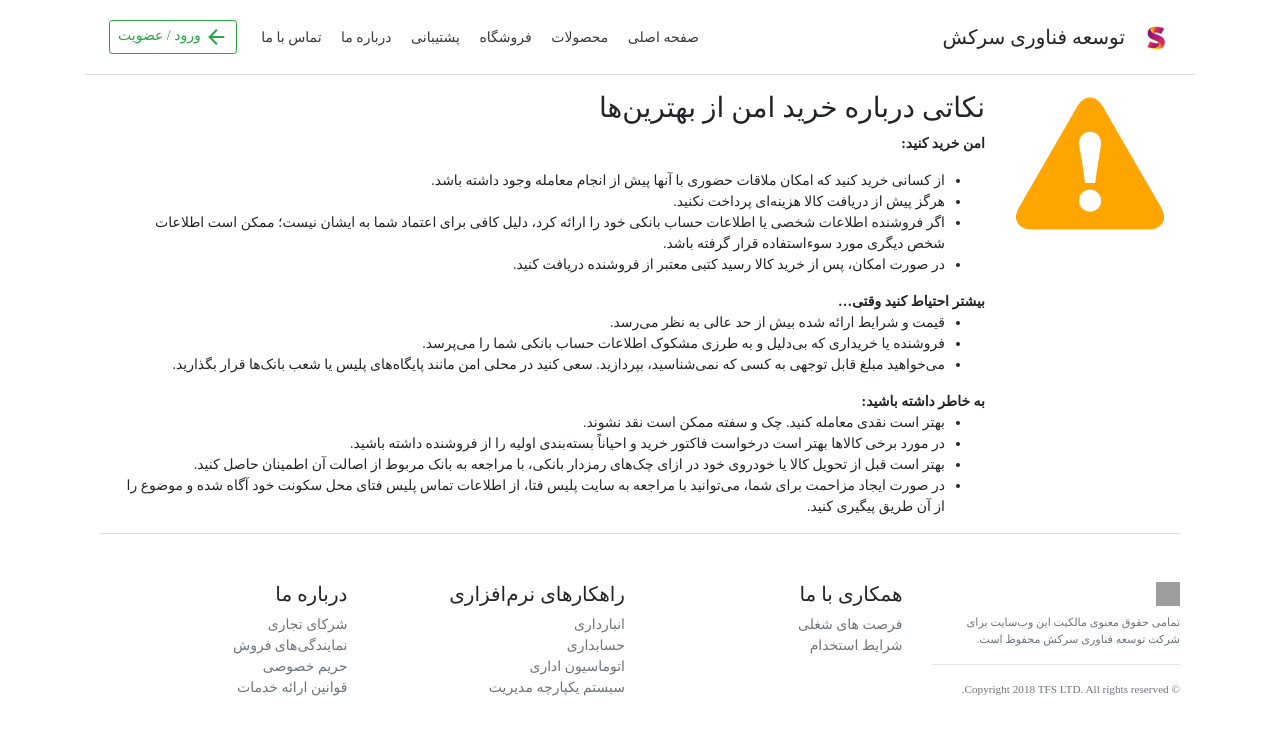
After one commit to morrning/mainSite, a Symfony app: template templates/findBest/safetyNotice.html.twig in a window 1280 px wide. The commit adds this page. Shown: the top 735 px of the page. Run offline with Twig, Linux system fonts and the light colour scheme; the template is opened without the code that fills it, so the values that code supplies are empty; some libraries are stand-ins or nearby versions; some web fonts are replaced; grey boxes are pictures that could not be loaded.

Commit message:
start new working

```diff
--- a/composer.json
+++ b/composer.json
@@ -4,7 +4,9 @@
     "require": {
         "php": "^7.1.3",
         "ext-iconv": "*",
+        "friendsofsymfony/jsrouting-bundle": "^2.2",
         "sensio/framework-extra-bundle": "^5.1",
+        "symfony/apache-pack": "^1.0",
         "symfony/asset": "^4.1",
         "symfony/console": "^4.1",
         "symfony/expression-language": "^4.1",
--- a/config/bundles.php
+++ b/config/bundles.php
@@ -14,6 +14,5 @@ return [
     Symfony\Bundle\DebugBundle\DebugBundle::class => ['dev' => true, 'test' => true],
     Symfony\Bundle\MakerBundle\MakerBundle::class => ['dev' => true],
     Symfony\Bundle\WebServerBundle\WebServerBundle::class => ['dev' => true],
-    FOS\CKEditorBundle\FOSCKEditorBundle::class => ['all' => true],
     FOS\JsRoutingBundle\FOSJsRoutingBundle::class => ['all' => true],
 ];
--- /dev/null
+++ b/config/routes/fos_js_routing.yaml
@@ -0,0 +1,2 @@
+fos_js_routing:
+    resource: "@FOSJsRoutingBundle/Resources/config/routing/routing.xml"
--- /dev/null
+++ b/templates/findBest/safetyNotice.html.twig
@@ -0,0 +1,42 @@
+{% extends 'base.html.twig' %}
+
+{% block title %}خرید امن از بهترین‌ها{% endblock %}
+
+{% block body %}
+    <div class="row">
+
+        <div class="col-2 text-center">
+            <img src="{{ asset('images/alert-icon.png') }}" class="img-fluid">
+        </div>
+        <div class="col-10">
+            <h3>نکاتی درباره خرید امن از بهترین‌ها</h3>
+            <p>
+                <b>امن خرید کنید:</b>
+                <br>
+                <ul>
+                    <li>از کسانی خرید کنید که امکان ملاقات حضوری با آنها پیش از انجام معامله وجود داشته باشد.</li>
+                    <li>هرگز پیش از دریافت کالا هزینه‌ای پرداخت نکنید.</li>
+                    <li>اگر فروشنده اطلاعات شخصی یا اطلاعات حساب بانکی خود را ارائه کرد،‌ دلیل کافی برای اعتماد شما به ایشان نیست؛ ممکن است اطلاعات شخص دیگری مورد سوء‌استفاده قرار گرفته باشد.</li>
+                    <li>در صورت امکان، پس از خرید کالا رسید کتبی معتبر از فروشنده دریافت کنید.</li>
+                </ul>
+
+                <b>بیشتر احتیاط کنید وقتی…</b>
+
+            <ul>
+                <li>قیمت و شرایط ارائه شده بیش از حد عالی به نظر می‌رسد.</li>
+                <li>فروشنده یا خریداری که بی‌دلیل و به طرزی مشکوک اطلاعات حساب بانکی شما را می‌پرسد.</li>
+                <li>می‌خواهید مبلغ قابل توجهی به کسی که نمی‌شناسید، بپردازید. سعی کنید در محلی امن مانند پایگاه‌های پلیس یا شعب بانک‌ها قرار بگذارید.</li>
+            </ul>
+
+            <b>به خاطر داشته باشید:</b>
+            <ul>
+                <li>بهتر است نقدی معامله کنید. چک و سفته ممکن است نقد نشوند.</li>
+                <li>در مورد برخی کالاها بهتر است درخواست فاکتور خرید و احیاناً بسته‌بندی اولیه را از فروشنده داشته باشید.</li>
+                <li>بهتر است قبل از تحویل کالا یا خودروی خود در ازای چک‌های رمزدار بانکی، با مراجعه به بانک مربوط از اصالت آن اطمینان حاصل کنید.</li>
+                <li>در صورت ایجاد مزاحمت برای شما، می‌توانید با مراجعه به سایت پلیس فتا،‌ از اطلاعات تماس پلیس فتای محل سکونت خود آگاه شده و موضوع را از آن طریق پیگیری کنید.</li>
+            </ul>
+            </p>
+        </div>
+    </div>
+
+{% endblock %}
```
Also changed, not shown: src/Controller/SpecialpagesController.php (+16 -0 lines), templates/findBest/home.html.twig (added, +24 -0 lines), templates/home/index.html.twig (+16 -4 lines), public/.htaccess (added), public/images/alert-icon.png (added), public/images/static/find_best_logo.png (added), public/images/static/find_best_logo_home.png (added), 3 other files.
